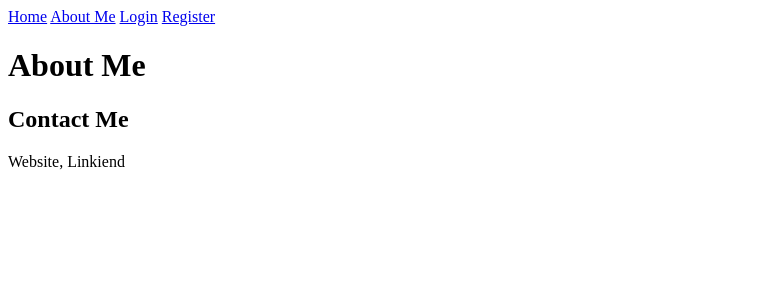
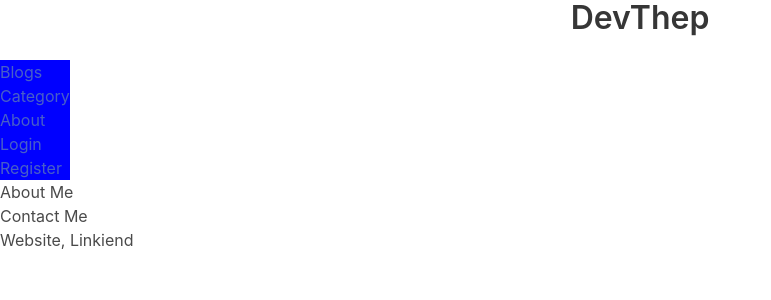
Before and after one commit to Thepnathi/DevThep, a Flask app: page /about in a window 1280 px wide. Shown: the top 300 px of the page, without its empty margins (0-771 px from the left). Run offline with Flask 2, Linux system fonts and the light colour scheme; some libraries are stand-ins or nearby versions.

Commit message:
Style home page:

```diff
--- a/devthep/quote_api.py
+++ b/devthep/quote_api.py
@@ -7,7 +7,6 @@ response = requests.get(API_URL)
 data = response.json()
 
 def get_random_quote():
-
     if response.status_code == 200:
         return data
     else:
--- a/devthep/static/stylesheet.css
+++ b/devthep/static/stylesheet.css
@@ -1,3 +1,10 @@
+
 .image-frame {
     color: black;
 }
+
+.custom-navbar ul {
+    display: inline-block;
+    list-style-type: none;
+    background: blue;
+}
--- a/devthep/templates/home.html
+++ b/devthep/templates/home.html
@@ -16,7 +16,9 @@
                 <h1>{{ post.Title }}</h1>
                 <img src="{{ post.Image }}" style="width: 400px;"/>
                 <p><i>By {{ post.Author }} - Published: {{ post.Date }}</i></p>
+                <!-- {% for words in post.Content %} -->
                 <p>{{ post.Content }}</p>
+                <!-- <p>{{ len(post.Content)</p> -->
             </div>
         {% endfor %}
         </div>
--- a/devthep/templates/layout.html
+++ b/devthep/templates/layout.html
@@ -29,23 +29,29 @@
     <meta name="msapplication-TileImage" content="">
     <meta name="theme-color" content="#ffffff">
 
-    <link rel="stylesheet.css" type="text/css" media="screen" href="../static/stylesheet.css" />
+    <link rel="stylesheet" type="text/css" media="screen" href="../static/stylesheet.css" />
+    <link rel="stylesheet" href="https://cdnjs.cloudflare.com/ajax/libs/bulma/0.6.2/css/bulma.min.css">
 
     <script src="main.js"></script>
 </head>
 <body>
     <header class="navigation">
-        <a href="{{ url_for('home') }}">Home</a>
-        <a href="{{ url_for('about') }}">About Me</a>
-
-        {% if current_user.is_authenticated %}
-            <a href="{{ url_for('publish') }}">Publish</a>
-            <a href="{{ url_for('user') }}">{{ current_user.username }}</a>
-            <a href="{{ url_for('logout') }}">Logout</a>
-        {% else %}
-            <a href="{{ url_for('loginFunc') }}">Login</a>
-            <a href="{{ url_for('submit') }}">Register</a>
-        {% endif %}
+        <h1 class="title center has-text-centered">DevThep</h1>
+        <div class="custom-navbar">
+            <ul>
+                <li><a href="{{ url_for('home') }}">Blogs</a></li>
+                <li><a href="{{ url_for('about') }}">Category</a></li>
+                <li><a href="{{ url_for('about') }}">About</a></li>
+                {% if current_user.is_authenticated %}
+                    <li><a href="{{ url_for('publish') }}">Publish</a></li>
+                    <li><a href="{{ url_for('user') }}">{{ current_user.username }}</a></li>
+                    <li><a href="{{ url_for('logout') }}">Logout</a></li>
+                {% else %}
+                    <li><a href="{{ url_for('loginFunc') }}">Login</a></li>
+                    <li><a href="{{ url_for('submit') }}">Register</a></li>
+                {% endif %}
+            </ul>
+        </div>
     </header>
     {% block content %}
     {% endblock %}
```
